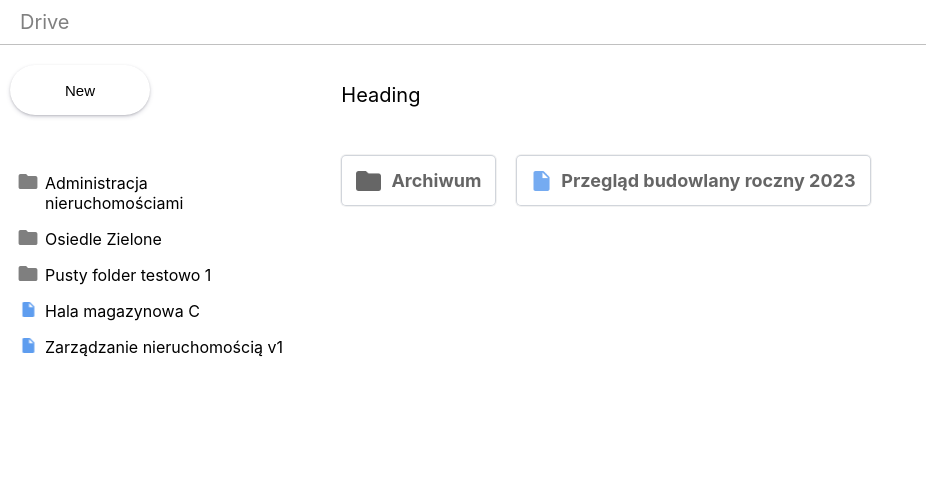
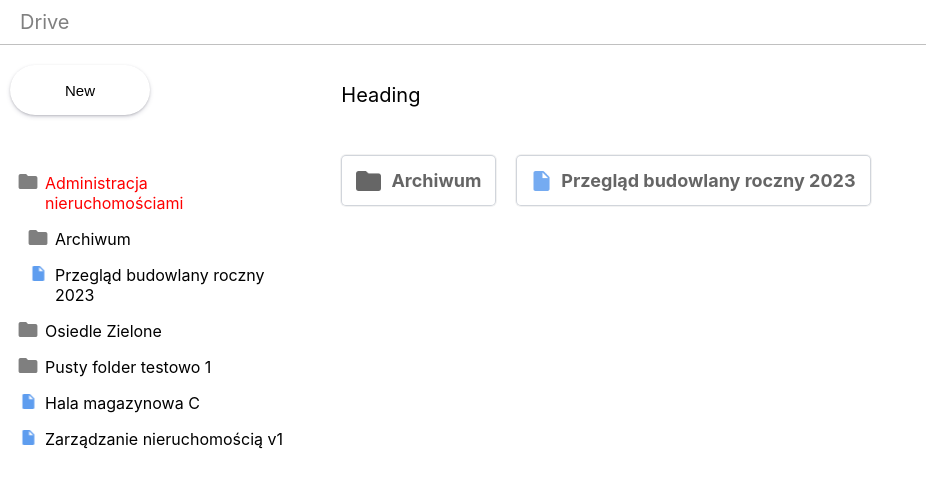
Before and after one commit to gregsypek/drive, a React (Create React App) app: page / in a window 1280 px wide. Both pictures are taken after a click on the item "Administracja nieruchomościami". Shown: the top 488 px of the page, without its empty margins (0-926 px from the left). Built offline with nearby package versions, Linux system fonts and the light colour scheme.

Commit message:
display nested list in sideList part 1

```diff
--- a/package.json
+++ b/package.json
@@ -6,6 +6,7 @@
     "@testing-library/jest-dom": "^5.16.5",
     "@testing-library/react": "^13.4.0",
     "@testing-library/user-event": "^13.5.0",
+    "nanoid": "^4.0.1",
     "react": "^18.2.0",
     "react-dom": "^18.2.0",
     "react-hot-toast": "^2.4.0",
--- a/src/components/SideList.js
+++ b/src/components/SideList.js
@@ -1,31 +1,55 @@
 /* eslint-disable no-unused-expressions */
-import React, { useEffect } from "react";
+import React, { useEffect, useState } from "react";
 import "../css/SideList.css";
 // import {toast} from 'react-hot-toast';
+import { nanoid } from 'nanoid'
 
 import { useStateContext } from "../context/StateContext";
 
 export default function SideList() {
 	const {
 		filterCurrentDisplayItems,
+		filteredItems,
 		currentFolderId,
 		setCurrentFolderId,
 		sortAndFilter,
 		createSideList,
-		sideList
+		sideList,
 	} = useStateContext();
-
-
+	// const [showSubList, setShowSubList] = useState(false);
 
 	// console.log("🚀 ~ file: SideList.js:11 ~ SideList ~ items:", items);
 
 	const handleClick = (type, id) => {
-		// console.log("🚀 ~ file: SideList.js:41 ~ handleClick ~ id222:", id)
+		console.log("🚀 ~ file: SideList.js:41 ~ handleClick ~ id222:", id);
 		// console.log("🚀 ~ file: SideList.js:41 ~ handleClick ~ type222:", type)
+
 		if (type === "folder") {
 			setCurrentFolderId(id);
 			filterCurrentDisplayItems(currentFolderId);
 		}
+		// if (filteredItems.length) {
+		// 	const subList = `
+
+		// 		<ul>
+		// 			{	filteredItems.map((item, index) => (
+		// 					<li
+		// 						onClick={() => handleClick(item.type, item.id)}
+		// 						className={item.type === "folder" ? "folder" : "project"}
+		// 						key={index}
+		// 					>
+		// 						{item.itemText}
+		// 					</li>
+		// 				)) }
+		// 			</ul>
+		// 			`;
+
+		// 	console.log(
+		// 		"🚀 ~ file: SideList.js:45 ~ handleClick ~ subList:",
+		// 		subList
+		// 	);
+		// }
+		// setShowSubList(true);
 	};
 
 	useEffect(() => {
@@ -40,15 +64,54 @@ export default function SideList() {
 				</button>
 				<div id="sideListOpt">
 					<ul>
-					{sortAndFilter(sideList).map((item, index) => (
+						{sortAndFilter(sideList).map((item, index) => {
+							if (item.id === currentFolderId)
+								return (
+									<>
 										<li
 											onClick={() => handleClick(item.type, item.id)}
 											className={item.type === "folder" ? "folder" : "project"}
-								key={index}
+											key={nanoid()}
+											style={{ color: "red" }}
 										>
 											{item.itemText}
 										</li>
-						)) }
+
+										<ul>
+											{filteredItems.map((item, index) =>
+
+											(
+												<li
+													onClick={(e) => {
+														e.stopPropagation();
+														handleClick(item.type, item.id);
+
+													}}
+													className={
+														item.type === "folder" ? "folder" : "project"
+													}
+
+													style={{ marginLeft: 10 }}
+													key={nanoid()}
+												>
+													{item.itemText}
+												</li>
+											)
+
+											)}
+										</ul>
+									</>
+								);
+							return (
+								<li
+									onClick={() => handleClick(item.type, item.id)}
+									className={item.type === "folder" ? "folder" : "project"}
+									key={nanoid()}
+								>
+									{item.itemText}
+								</li>
+							);
+						})}
 					</ul>
 				</div>
 			</div>
```
Also changed, not shown: 1 other file (tests, documents, lock files or other folders). Lines whose indentation alone changed are shown as unchanged.
